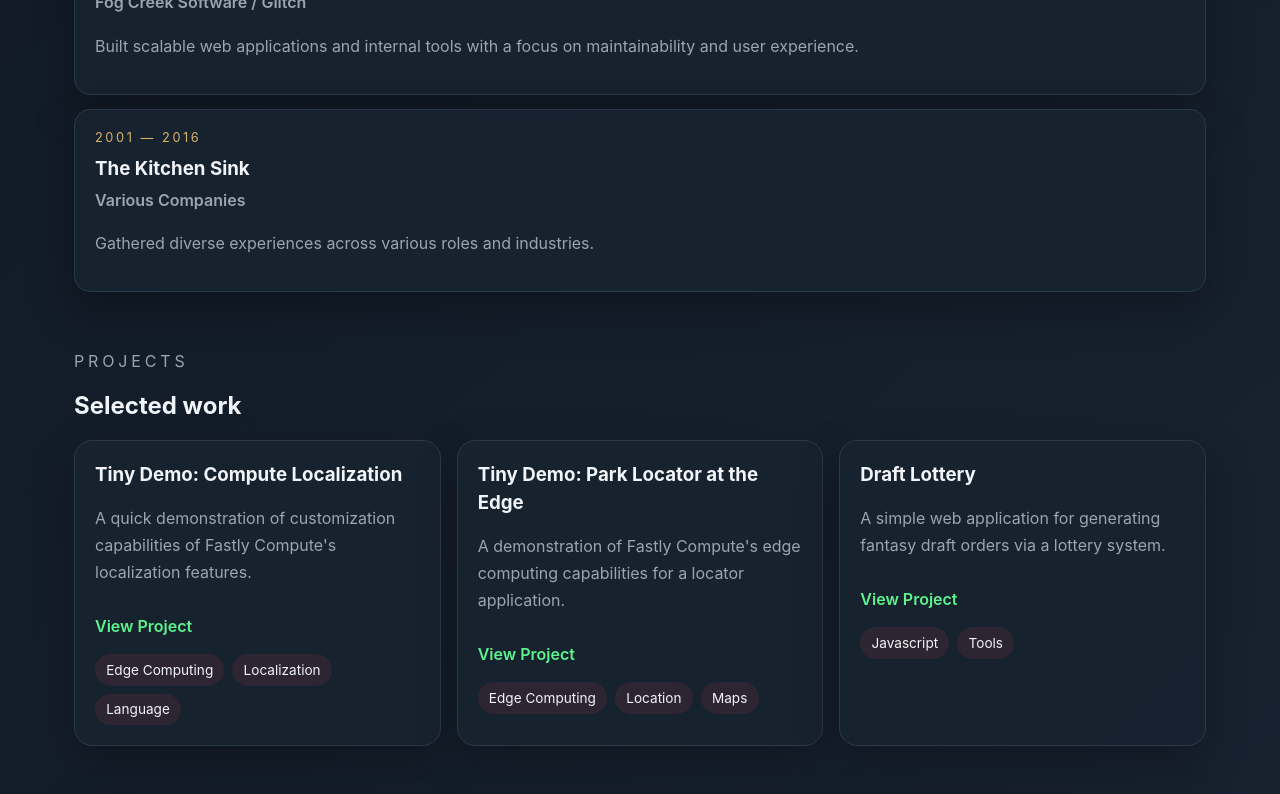
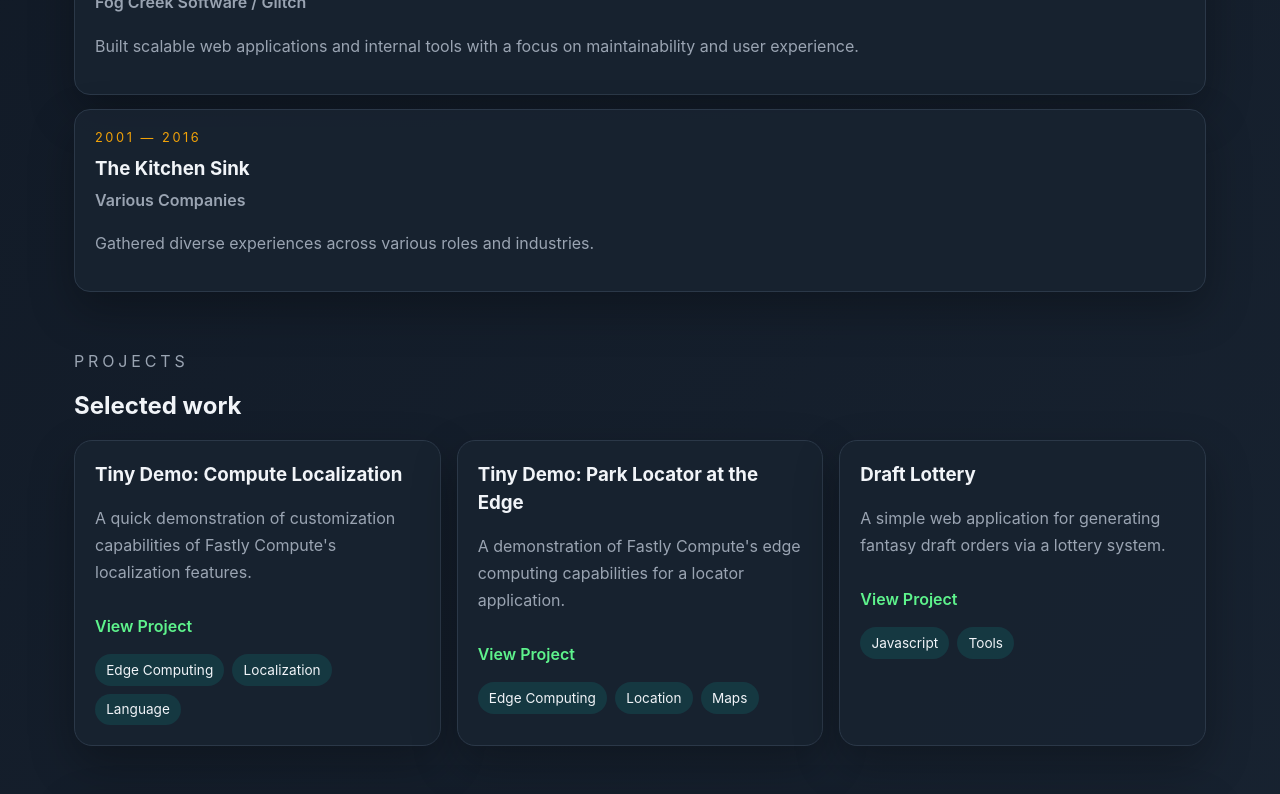
Before and after one commit to statmano/profweb, a React (Vite) app: page / in a window 1280 px wide. Shown: the part 1140-1934 px from the top of the page. Built offline with nearby package versions, Linux system fonts and the light colour scheme.

Commit message:
changed color theme to blue

```diff
--- a/src/App.css
+++ b/src/App.css
@@ -235,7 +235,7 @@ h1 {
 .tag-row span {
   padding: 0.35rem 0.7rem;
   border-radius: 999px;
-  background: rgba(151, 53, 63, 0.18);
+  background: rgba(8, 241, 222, 0.1);
   color: var(--heading-color);
   font-size: 0.85rem;
 }
--- a/src/index.css
+++ b/src/index.css
@@ -8,9 +8,9 @@
   --surface: #182331;
   --heading-color: #f1f4f8;
   --muted: #9aa4b2;
-  --accent-gold: #d8b36a;
-  --accent-maroon: #97353f;
-  --accent-maroon-hover: #b14551;
+  --accent-gold: rgb(241, 162, 8);
+  --accent-maroon: #1282A2;
+  --accent-maroon-hover: #2b95b3;
   --accent-lime: #5ef38c;
   --accent-lime-hover: #5ec9f3;
   --border: #2b3848;
```
